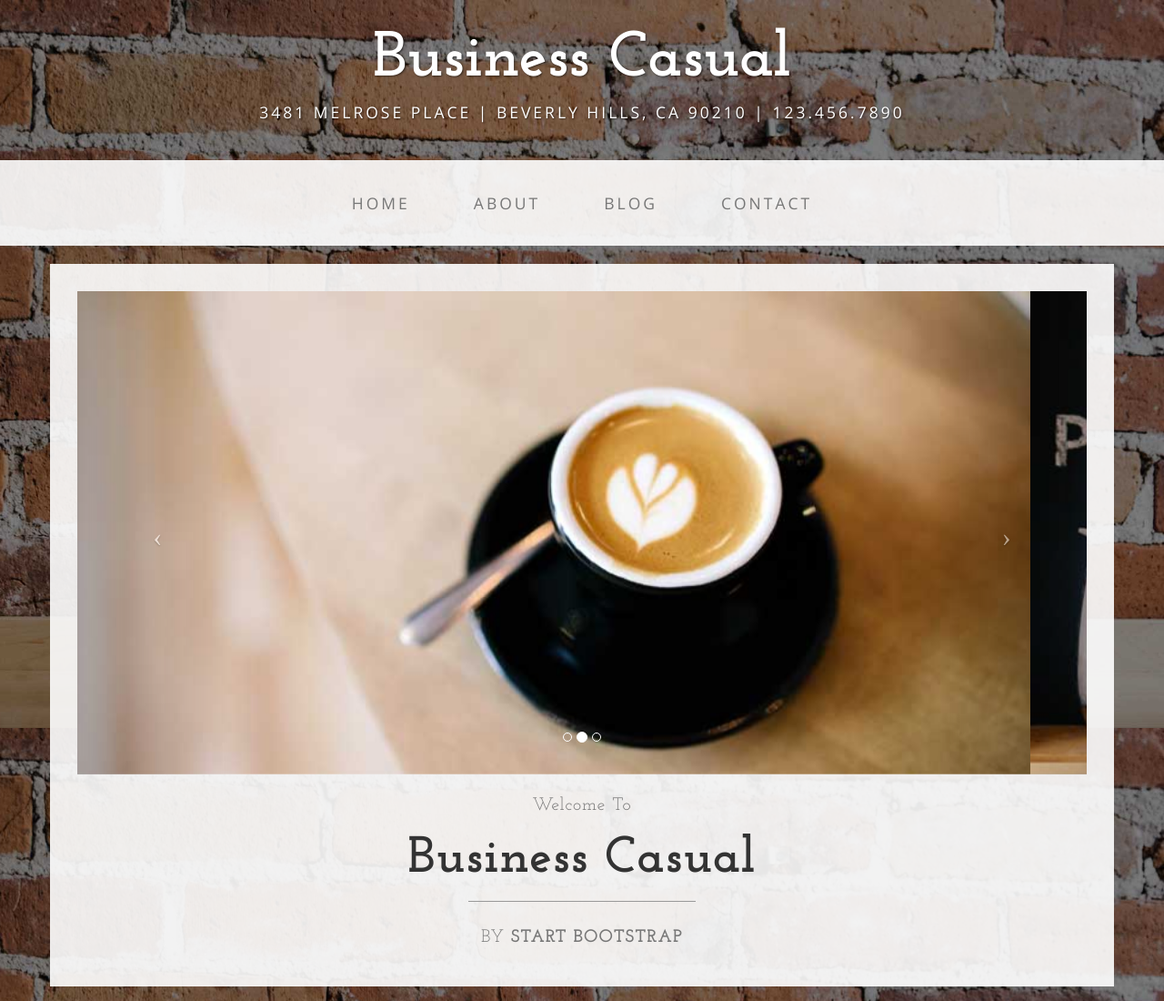
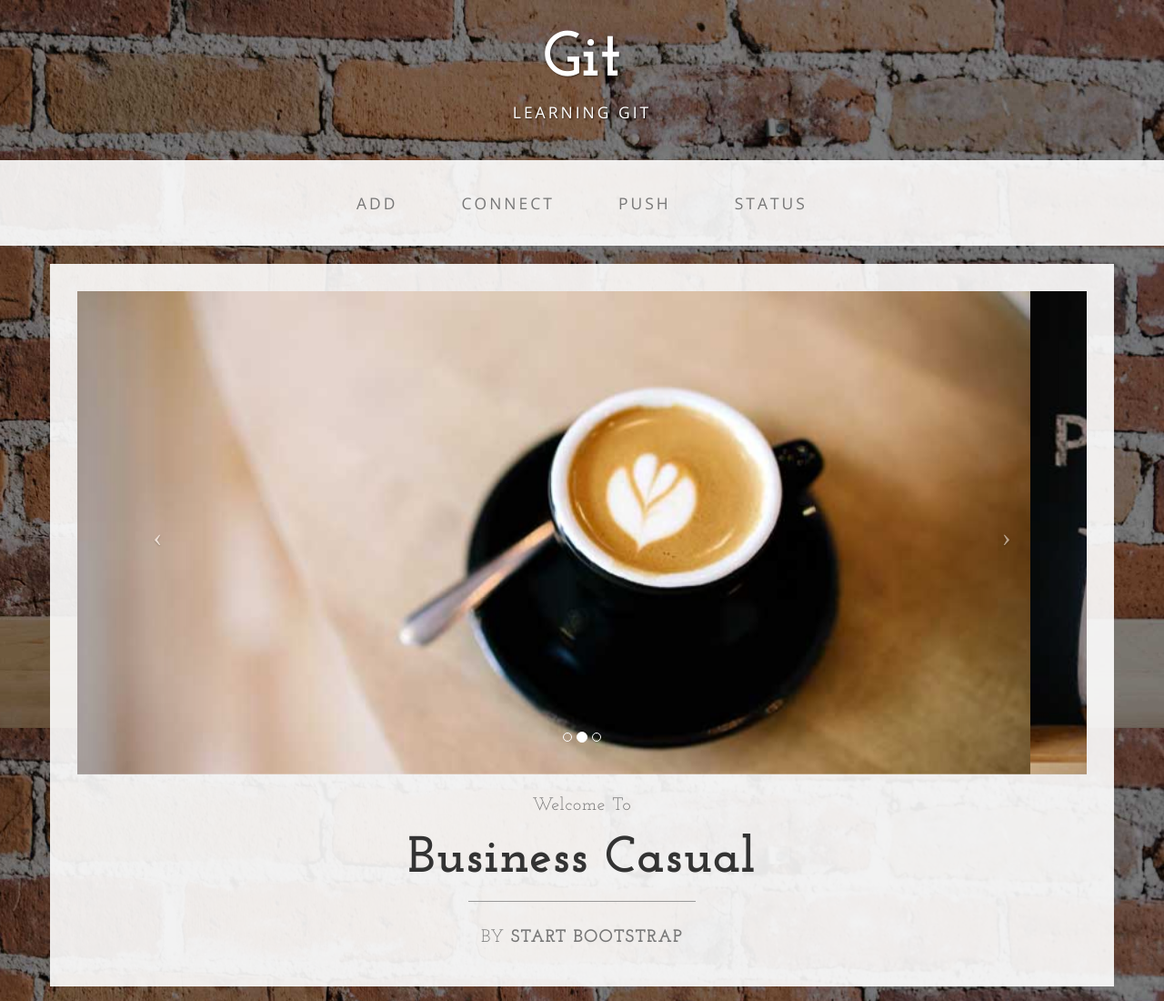
Before and after one commit to christinerichardson/learnable-Git-course, a plain HTML site: page index.html in a window 1280 px wide. Shown: the top 1100 px of the page at 91% size. Drawn offline with nearby package versions, Linux system fonts and the light colour scheme.

Commit message:
changed title, subtitle and navbar items

```diff
--- a/index.html
+++ b/index.html
@@ -9,7 +9,7 @@
     <meta name="description" content="">
     <meta name="author" content="">
 
-    <title>Business Casual - Start Bootstrap Theme</title>
+    <title>Git</title>
 
     <!-- Bootstrap Core CSS -->
     <link href="css/bootstrap.min.css" rel="stylesheet">
@@ -32,8 +32,8 @@
 
 <body>
 
-    <div class="brand">Business Casual</div>
-    <div class="address-bar">3481 Melrose Place | Beverly Hills, CA 90210 | 123.456.7890</div>
+    <div class="brand">Git</div>
+    <div class="address-bar">Learning Git</div>
 
     <!-- Navigation -->
     <nav class="navbar navbar-default" role="navigation">
@@ -47,22 +47,22 @@
                     <span class="icon-bar"></span>
                 </button>
                 <!-- navbar-brand is hidden on larger screens, but visible when the menu is collapsed -->
-                <a class="navbar-brand" href="index.html">Business Casual</a>
+                <a class="navbar-brand" href="index.html">Git</a>
             </div>
             <!-- Collect the nav links, forms, and other content for toggling -->
             <div class="collapse navbar-collapse" id="bs-example-navbar-collapse-1">
                 <ul class="nav navbar-nav">
                     <li>
-                        <a href="index.html">Home</a>
+                        <a href="index.html">Add</a>
                     </li>
                     <li>
-                        <a href="about.html">About</a>
+                        <a href="about.html">Connect</a>
                     </li>
                     <li>
-                        <a href="blog.html">Blog</a>
+                        <a href="blog.html">Push</a>
                     </li>
                     <li>
-                        <a href="contact.html">Contact</a>
+                        <a href="contact.html">Status</a>
                     </li>
                 </ul>
             </div>
```
